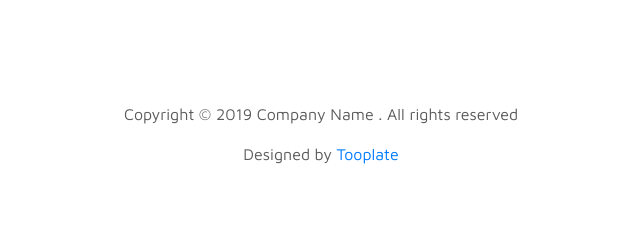
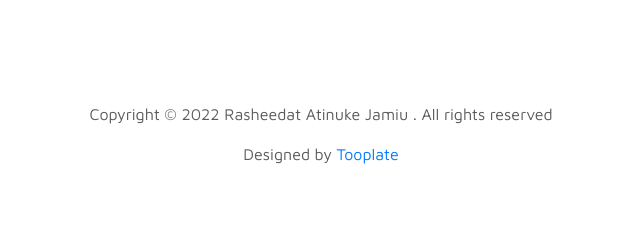
Before and after one commit to Techebraheem/devops-with-tim, a Flask app: page / in a window 1280 px wide. Shown: the part 3032-3262 px from the top of the page, without its empty margins (319-959 px from the left). Run offline with Flask 2, Linux system fonts and the light colour scheme; some libraries are stand-ins or nearby versions.

Commit message:
Update index.html

```diff
--- a/Berlin/Templates/index.html
+++ b/Berlin/Templates/index.html
@@ -16,13 +16,7 @@
     <!-- MAIN STYLE -->
     <link rel="stylesheet" href="Templates/css/tooplate-style.css">
 
-<!--
 
-Tooplate 2115 Marvel
-
-https://www.tooplate.com/view/2115-marvel
-
--->
   </head>
   <body>
 
@@ -303,7 +297,7 @@ https://www.tooplate.com/view/2115-marvel
                <div class="row">
 
                     <div class="col-lg-12 col-12">
-                        <p class="copyright-text text-center">Copyright &copy; 2019 Company Name . All rights reserved</p>
+                        <p class="copyright-text text-center">Copyright &copy; 2022 Rasheedat Atinuke Jamiu . All rights reserved</p>
                         <p class="copyright-text text-center">Designed by <a rel="nofollow" href="https://www.facebook.com/tooplate">Tooplate</a></p>
                     </div>
 
```
